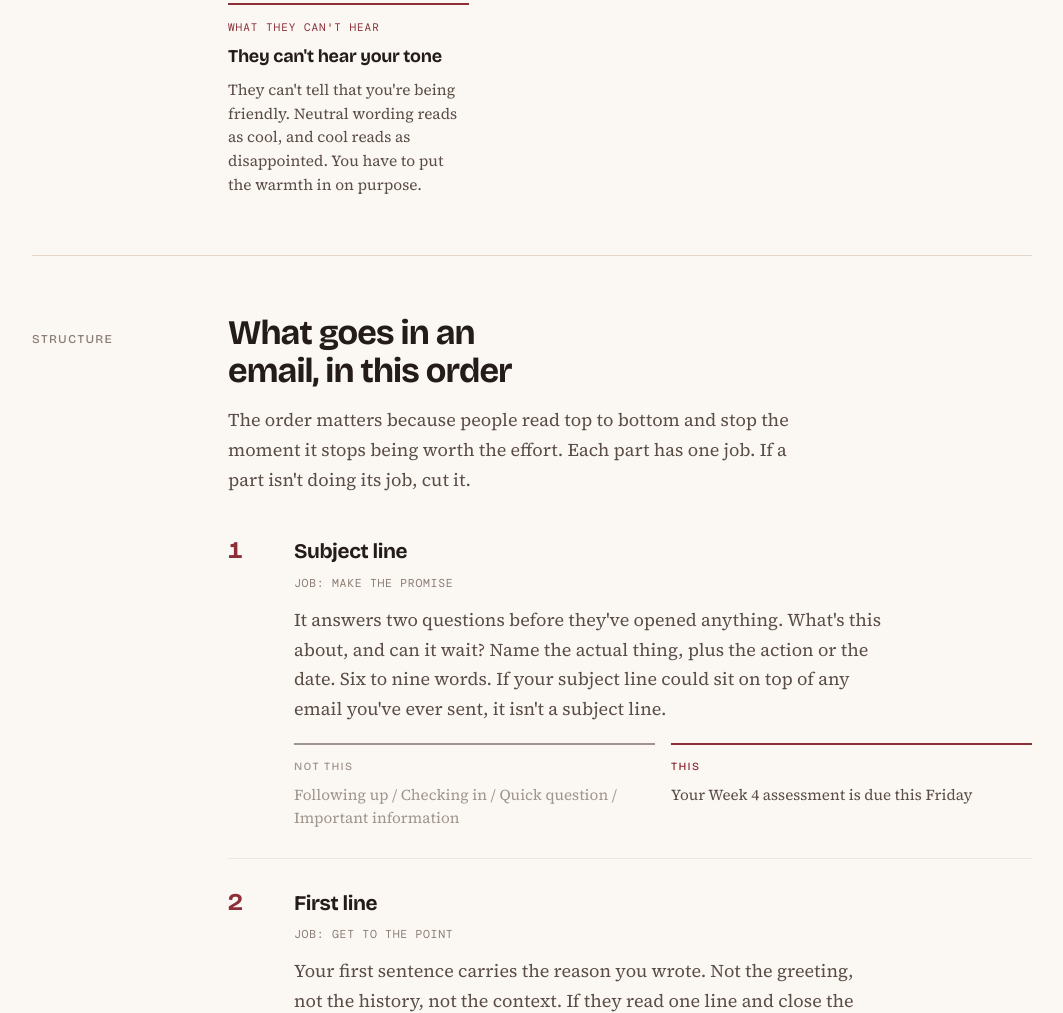
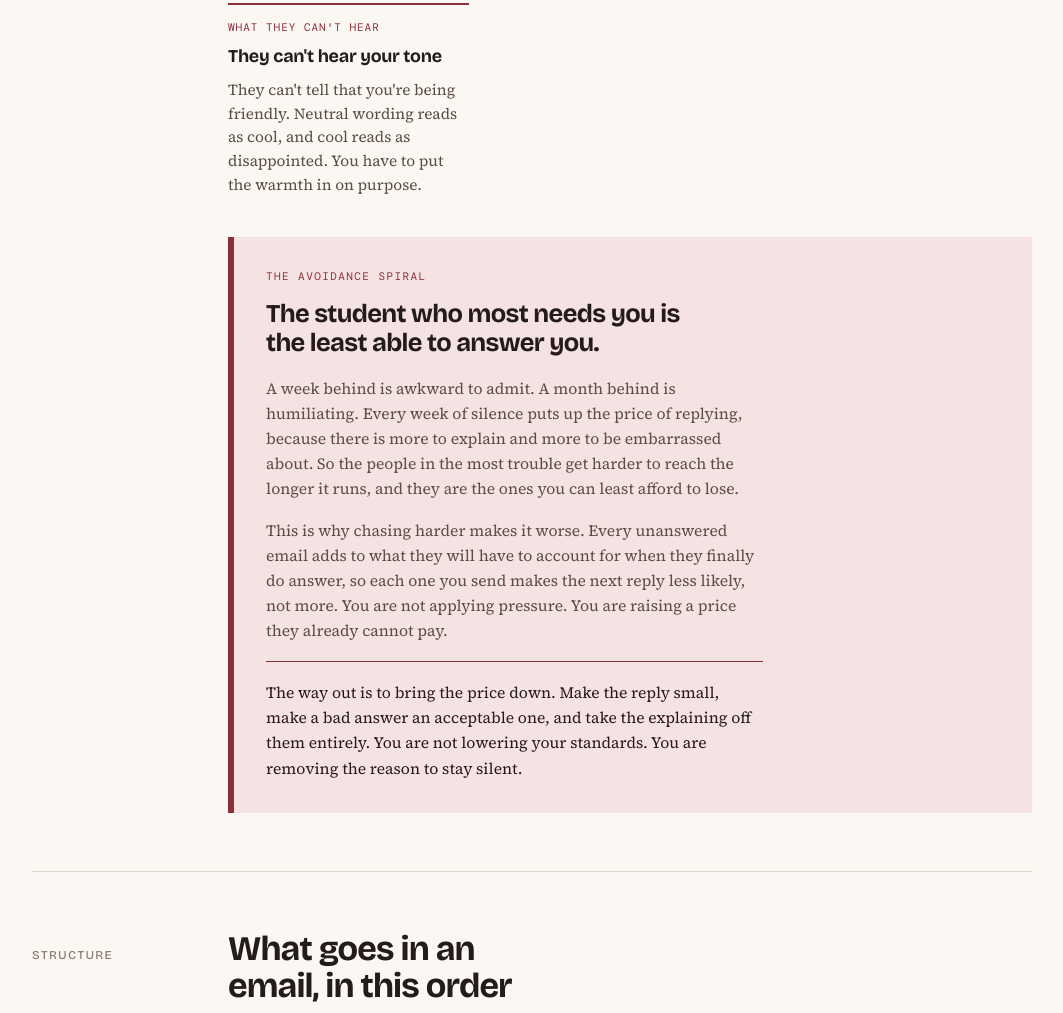
Before and after one commit to KeypathAU/advisor-email-training, a plain HTML site: page guide.html in a window 1280 px wide. Shown: the part 1182-2195 px from the top of the page, without its empty margins (108-1171 px from the left). Drawn offline with nearby package versions, Linux system fonts and the light colour scheme.

Commit message:
Guide: rework the going-quiet card and add the avoidance spiral

```diff
--- a/guide.html
+++ b/guide.html
@@ -173,6 +173,39 @@
     line-height: 1.25;
   }
   .fact p { margin: 10px 0 0; font-size: 0.96rem; line-height: 1.55; color: var(--ink-2); max-width: none; }
+
+  .spiral {
+    margin-top: 40px;
+    padding: 30px 32px 32px;
+    background: var(--accent-wash);
+    border-left: 6px solid var(--accent);
+  }
+  .spiral .sk {
+    display: block;
+    font-family: var(--f-mono);
+    font-size: 11px;
+    letter-spacing: 0.13em;
+    text-transform: uppercase;
+    color: var(--accent);
+    margin-bottom: 14px;
+  }
+  .spiral .lead {
+    font-family: var(--f-display);
+    font-size: clamp(1.25rem, 2.6vw, 1.6rem);
+    font-weight: 700;
+    letter-spacing: -0.025em;
+    line-height: 1.15;
+    color: var(--ink);
+    max-width: 26ch;
+    margin-bottom: 18px;
+  }
+  .spiral p { font-size: 0.98rem; line-height: 1.6; color: var(--ink-2); max-width: 60ch; }
+  .spiral .out {
+    margin-top: 18px;
+    padding-top: 18px;
+    border-top: 1px solid var(--accent);
+    color: var(--ink);
+  }
 
   /* ---------- the five parts ---------- */
 
@@ -551,9 +584,10 @@
     .shell { max-width: none; padding: 0; }
     .open { padding: 0 0 22px; }
     .sec { padding: 26px 0; }
-    .fact, .check, .wrong, .tone, .part, .mail, .sheet, .why, .greg { break-inside: avoid; page-break-inside: avoid; }
+    .fact, .check, .wrong, .tone, .part, .mail, .sheet, .why, .spiral { break-inside: avoid; page-break-inside: avoid; }
     .sec h2, .open h1 { break-after: avoid; page-break-after: avoid; }
     .final { break-before: page; page-break-before: always; }
+    .playlink { display: none; }
     .foot { padding: 24px 0 0; }
   }
 </style>
@@ -605,8 +639,8 @@
           <div class="fact-k">Why they go quiet</div>
           <h3>Going quiet is shame, not rudeness</h3>
           <p>
-            Students who are behind avoid the people chasing them. The less they've done, the
-            harder your email is to open. So write the one that's easy to answer badly.
+            Anything you ask for is something they can avoid, and the further behind they are,
+            the more attractive avoiding it gets. Silence is rarely a decision. It is a flinch.
           </p>
         </div>
         <div class="fact">
@@ -617,6 +651,28 @@
             reads as disappointed. You have to put the warmth in on purpose.
           </p>
         </div>
+      </div>
+
+      <div class="spiral">
+        <span class="sk">The avoidance spiral</span>
+        <p class="lead">The student who most needs you is the least able to answer you.</p>
+        <p>
+          A week behind is awkward to admit. A month behind is humiliating. Every week of
+          silence puts up the price of replying, because there is more to explain and more to
+          be embarrassed about. So the people in the most trouble get harder to reach the
+          longer it runs, and they are the ones you can least afford to lose.
+        </p>
+        <p>
+          This is why chasing harder makes it worse. Every unanswered email adds to what they
+          will have to account for when they finally do answer, so each one you send makes the
+          next reply less likely, not more. You are not applying pressure. You are raising a
+          price they already cannot pay.
+        </p>
+        <p class="out">
+          The way out is to bring the price down. Make the reply small, make a bad answer an
+          acceptable one, and take the explaining off them entirely. You are not lowering your
+          standards. You are removing the reason to stay silent.
+        </p>
       </div>
     </div>
   </section>
@@ -1090,6 +1146,7 @@
       </ol>
     </div>
 
+
     <a class="playlink" href="index.html">
       <span class="pk">Now try it</span>
       <span class="pt">Build the Email</span>
```
